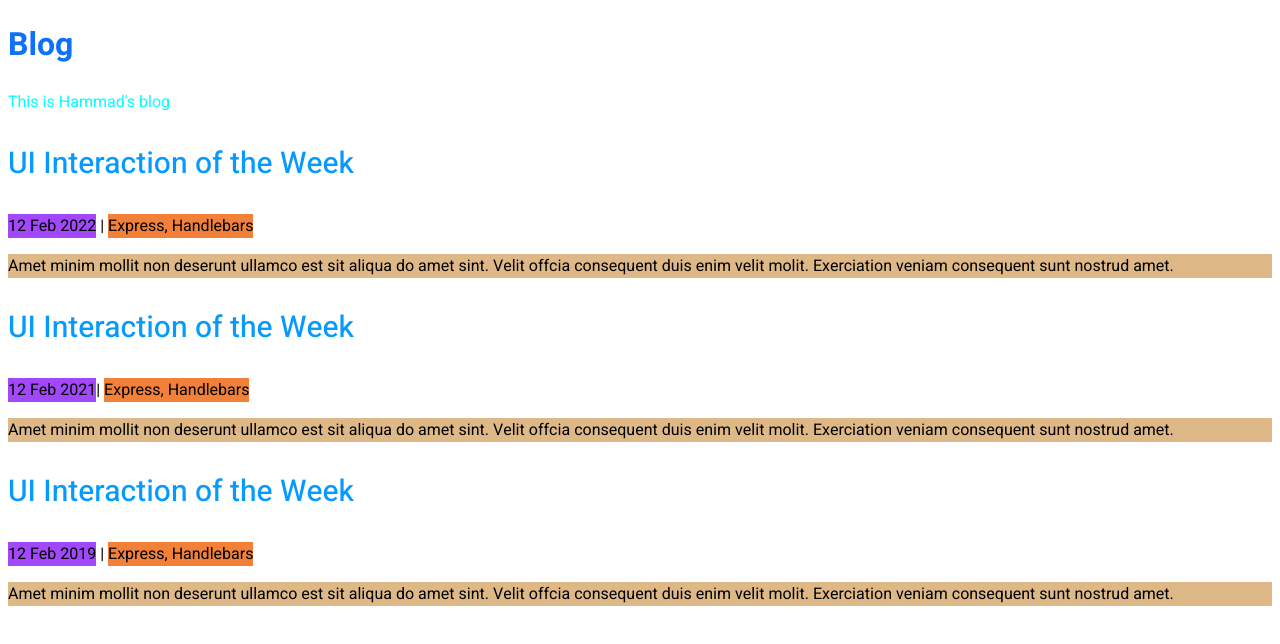
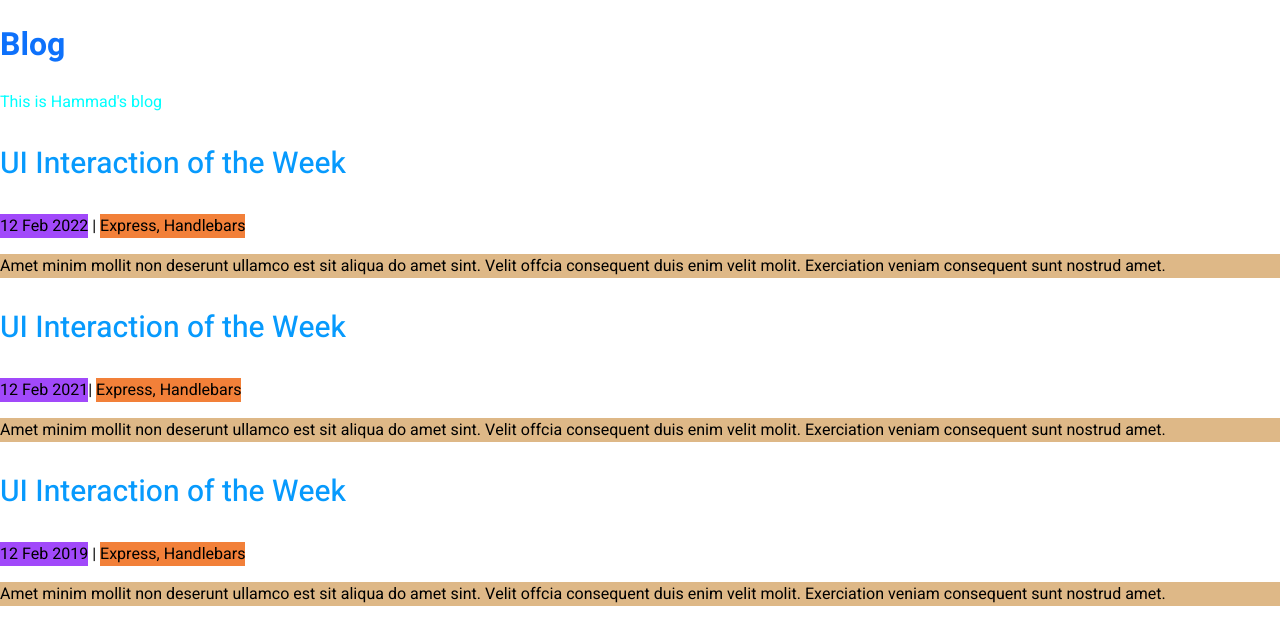
Before and after one commit to mhammadfarooq20/my-blog, a plain HTML site: page index.html in a window 1280 px wide. Drawn offline with Linux system fonts and the light colour scheme.

Commit message:
With  CSS

```diff
--- a/css/style.css
+++ b/css/style.css
@@ -1,5 +1,6 @@
 html, body{
     font-family: 'Heebo', sans-serif;
+    margin: 0px;
 }
 .blog-item h3 {
     font-weight: 500;
@@ -17,3 +18,10 @@ html, body{
 .blog-item p{
     background: burlywood;
 }
+
+/* #clickity{
+    background-color: yellow;
+    margin: 10px;
+    border: 4px solid red;
+    padding: 10px;
+} */
```
Also changed, not shown: index.html (+1 -0 lines), 1 other file.
